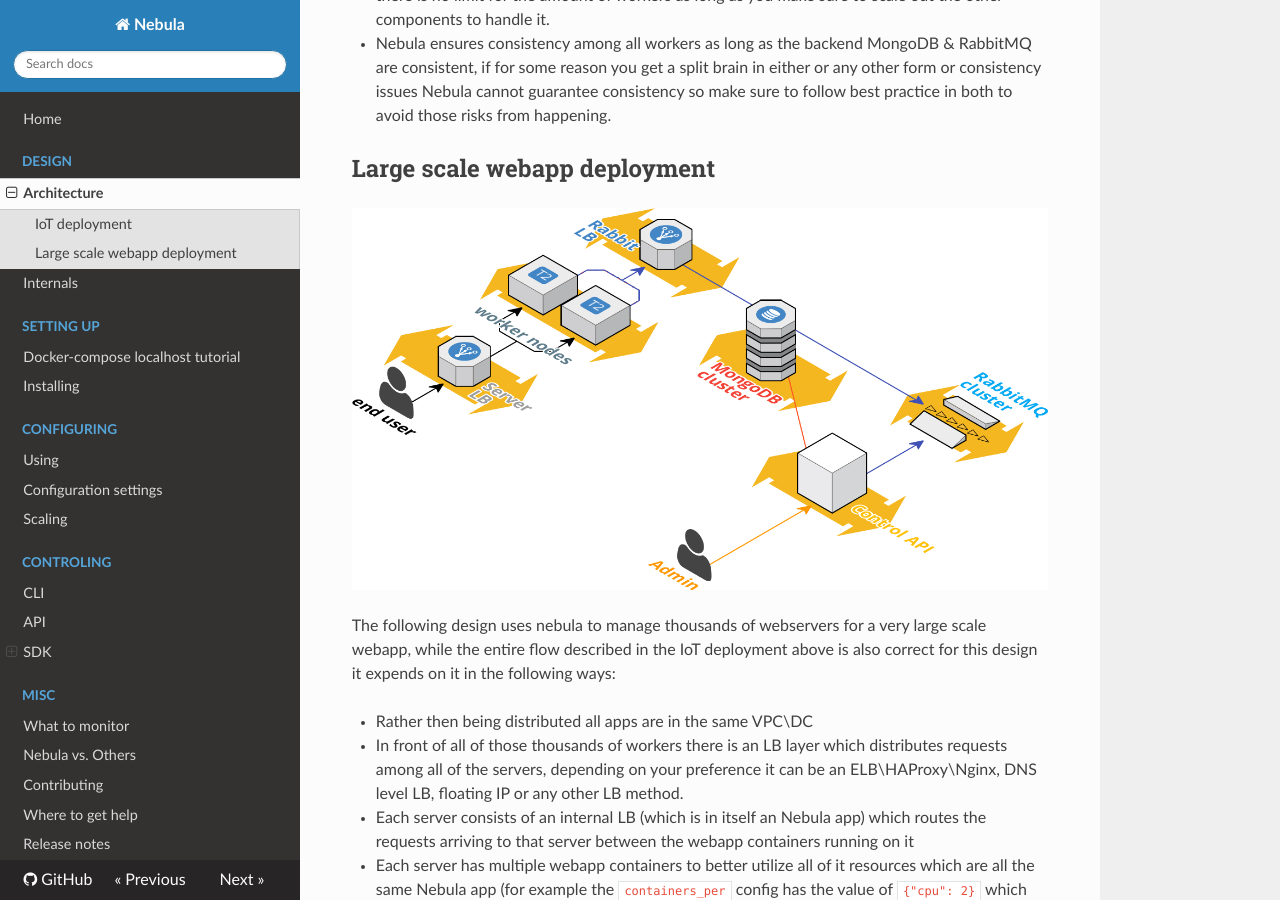
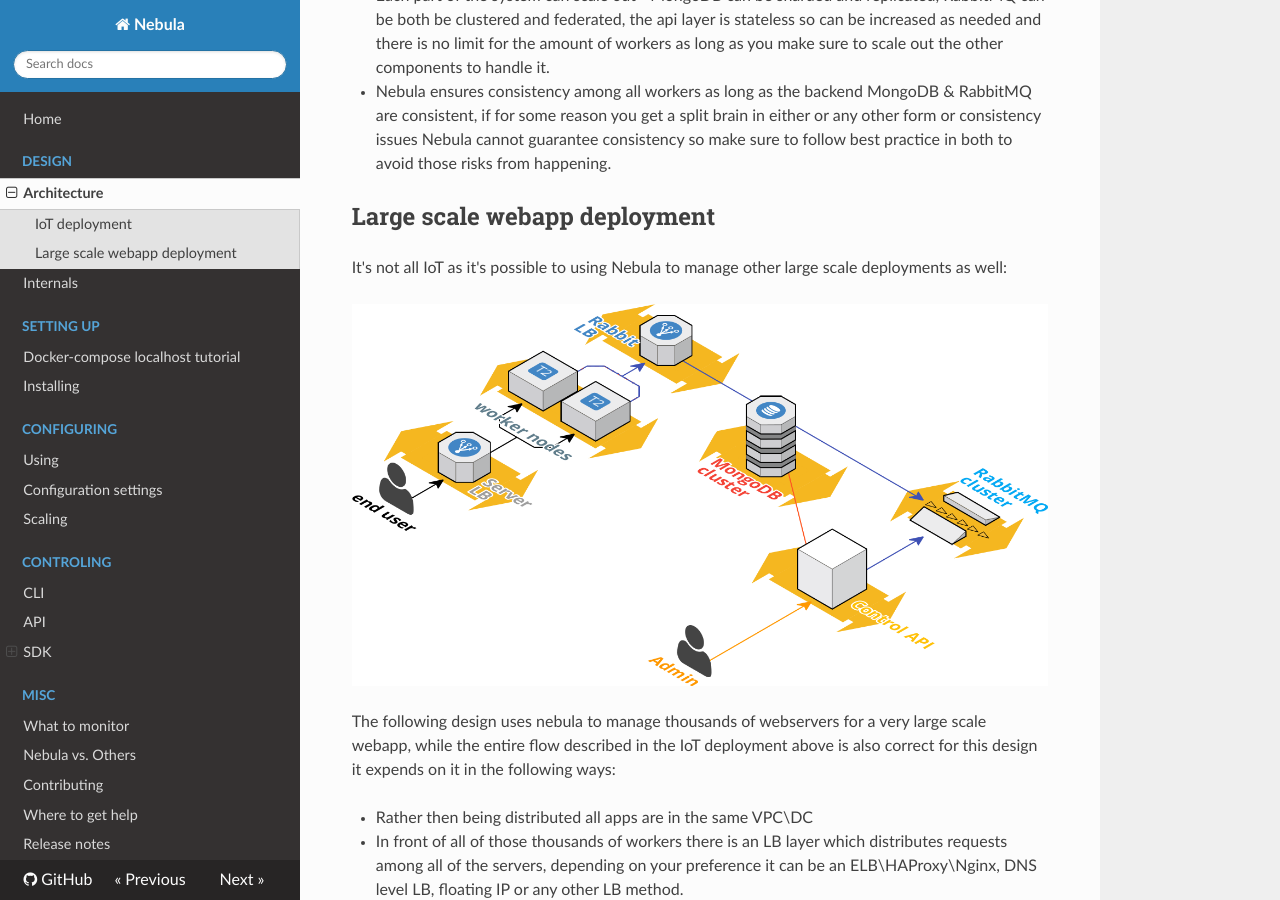
Before and after one commit to nebula-orchestrator/docs, an MkDocs documentation site: the page built from docs/architecture.md, in a window 1280 px wide and 900 px high, scrolled down 1805 px. Built offline with MkDocs 1.6.1, drawn with Linux system fonts in a browser that asks for light colours; nearby versions of some CDN libraries; old or Windows-style settings are respelled for this version of MkDocs; some of the changed text lies outside the part shown.

Commit message:
readthedocs markdown syntax issues fix

```diff
--- a/docs/architecture.md
+++ b/docs/architecture.md
@@ -3,6 +3,8 @@
 While there are too many possible ways to design Nebula architecture to list them all the following 2 designs will help cover common use cases as well as serve as a stepping stone to help explain the different components of Nebula:
 
 ## IoT deployment
+
+Let's take the following IoT deployment example:
 
 ![example nebula architecture](cloudcraft%20-%20nebula%20-%20IoT.png "example nebula architecture")
 
@@ -31,6 +33,8 @@
 
 ## Large scale webapp deployment
 
+It's not all IoT as it's possible to using Nebula to manage other large scale deployments as well:
+
 ![example nebula architecture](cloudcraft%20-%20nebula.png "example nebula architecture")
 
 The following design uses nebula to manage thousands of webservers for a very large scale webapp, while the entire flow described in the IoT deployment above is also correct for this design it expends on it in the following ways:
```
